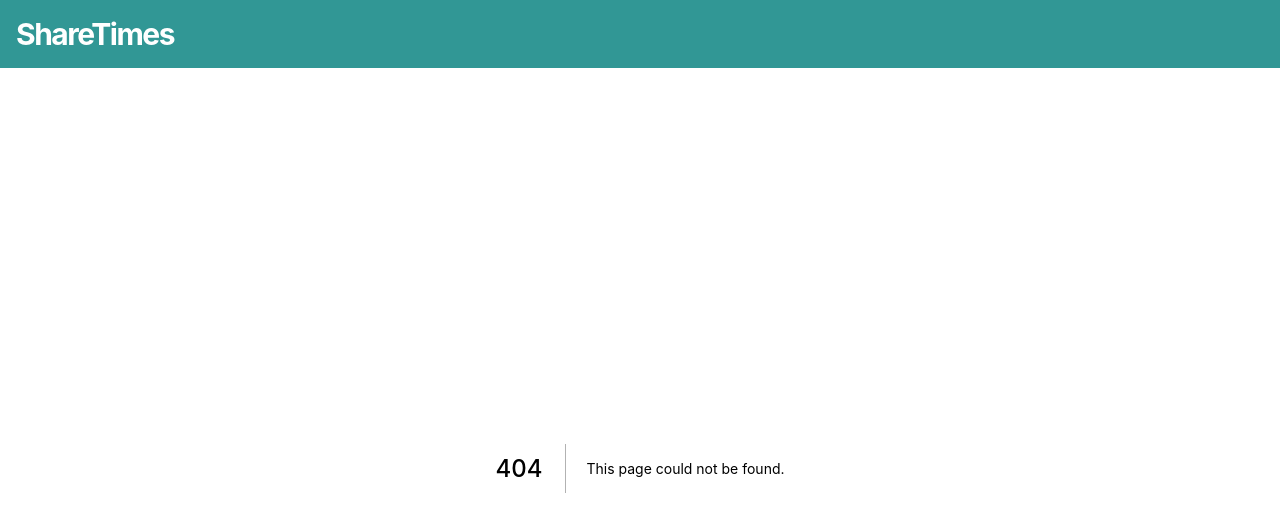
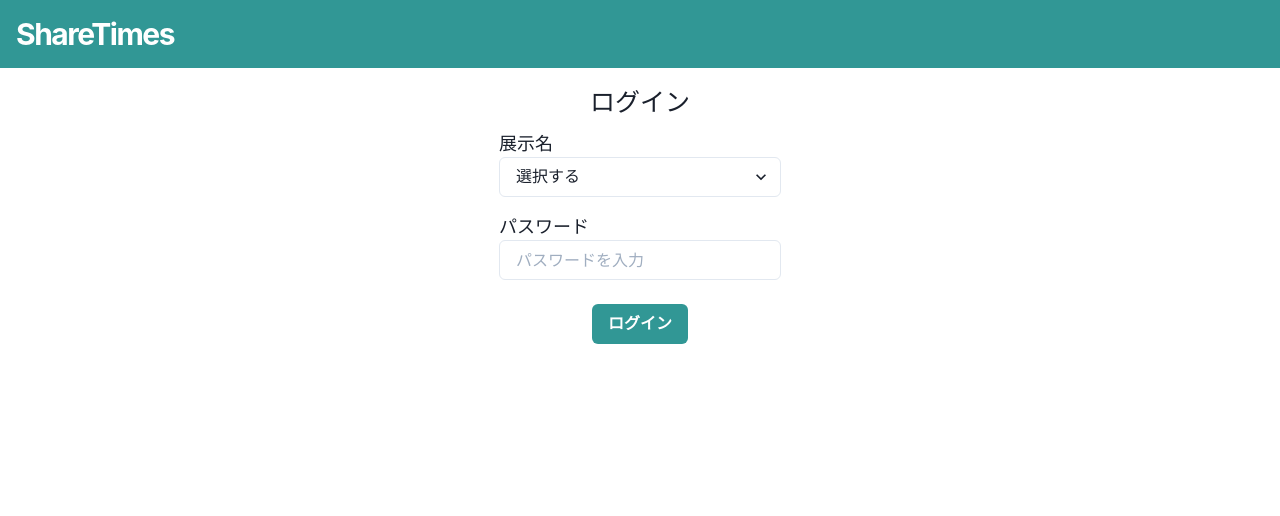
Before and after one commit to youngeek-0410/share-times, a Next.js app in the folder frontend/: page /login in a window 1280 px wide. Before the commit this address had no page. Shown: the top 516 px of the page. Built offline with nearby package versions, Linux system fonts and the light colour scheme.

Commit message:
feat: login UI #5

```diff
--- /dev/null
+++ b/frontend/pages/login.tsx
@@ -0,0 +1,28 @@
+import { NextPage } from 'next'
+
+import { Container, Box, Select, Input, Button, Text } from '@chakra-ui/react'
+
+const Login: NextPage = () => {
+    return(
+        <Container centerContent padding="4">
+            <Text fontSize="25px">ログイン</Text>
+            <Box padding="2">
+                <Box paddingBottom="4">
+                    <Text fontSize="large">展示名</Text>
+                    <Select placeholder="選択する">
+                        <option value="option1">2-I</option>
+                        <option value="option2">4-I</option>
+                        <option value="option3">茶道部</option>
+                    </Select>
+                </Box>
+                <Box paddingBottom="4">
+                    <Text fontSize="large">パスワード</Text>
+                    <Input placeholder="パスワードを入力" />
+                </Box>
+            </Box>
+            <Button colorScheme="teal">ログイン</Button>
+        </Container>
+    )
+}
+
+export default Login
```
